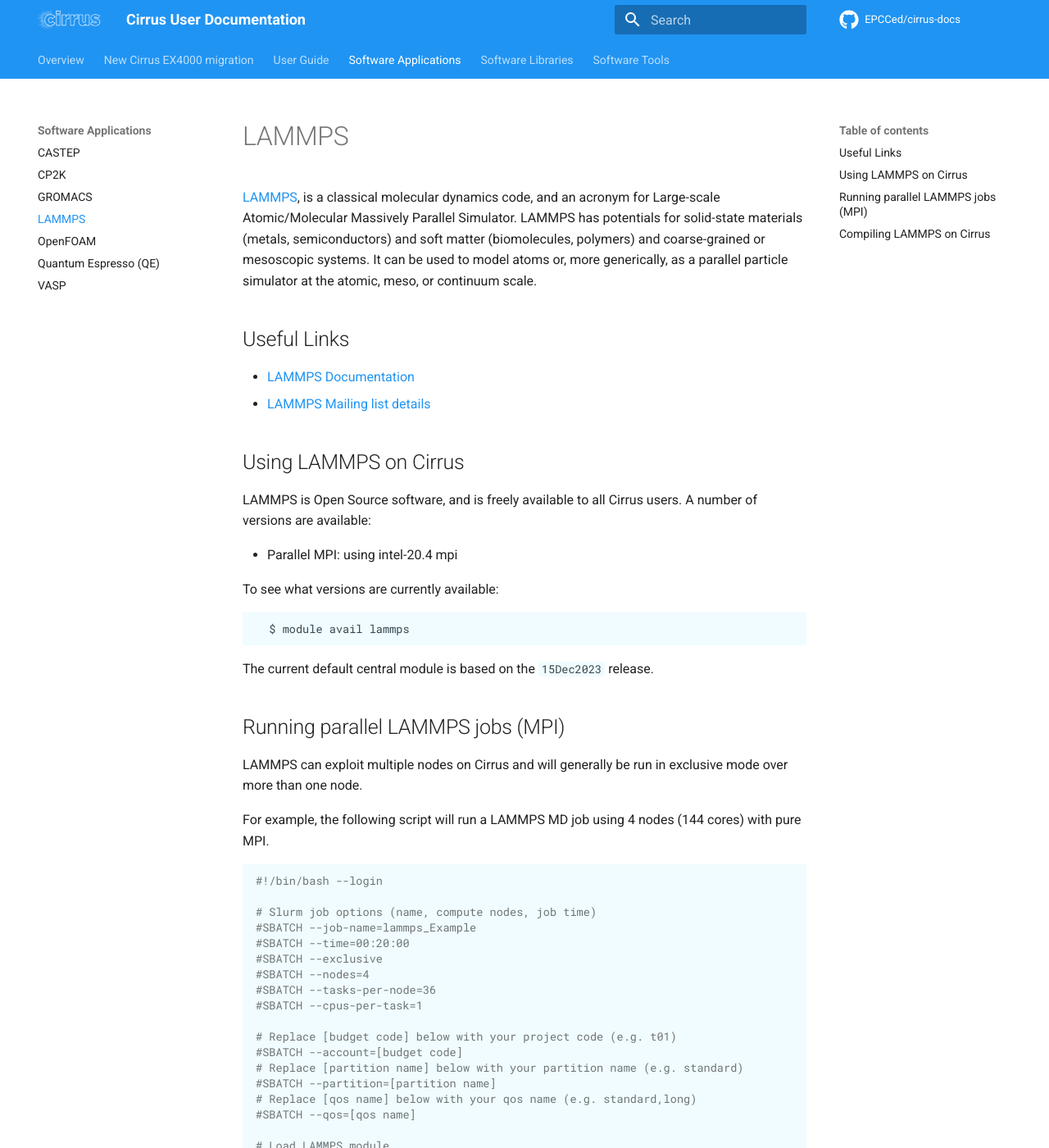
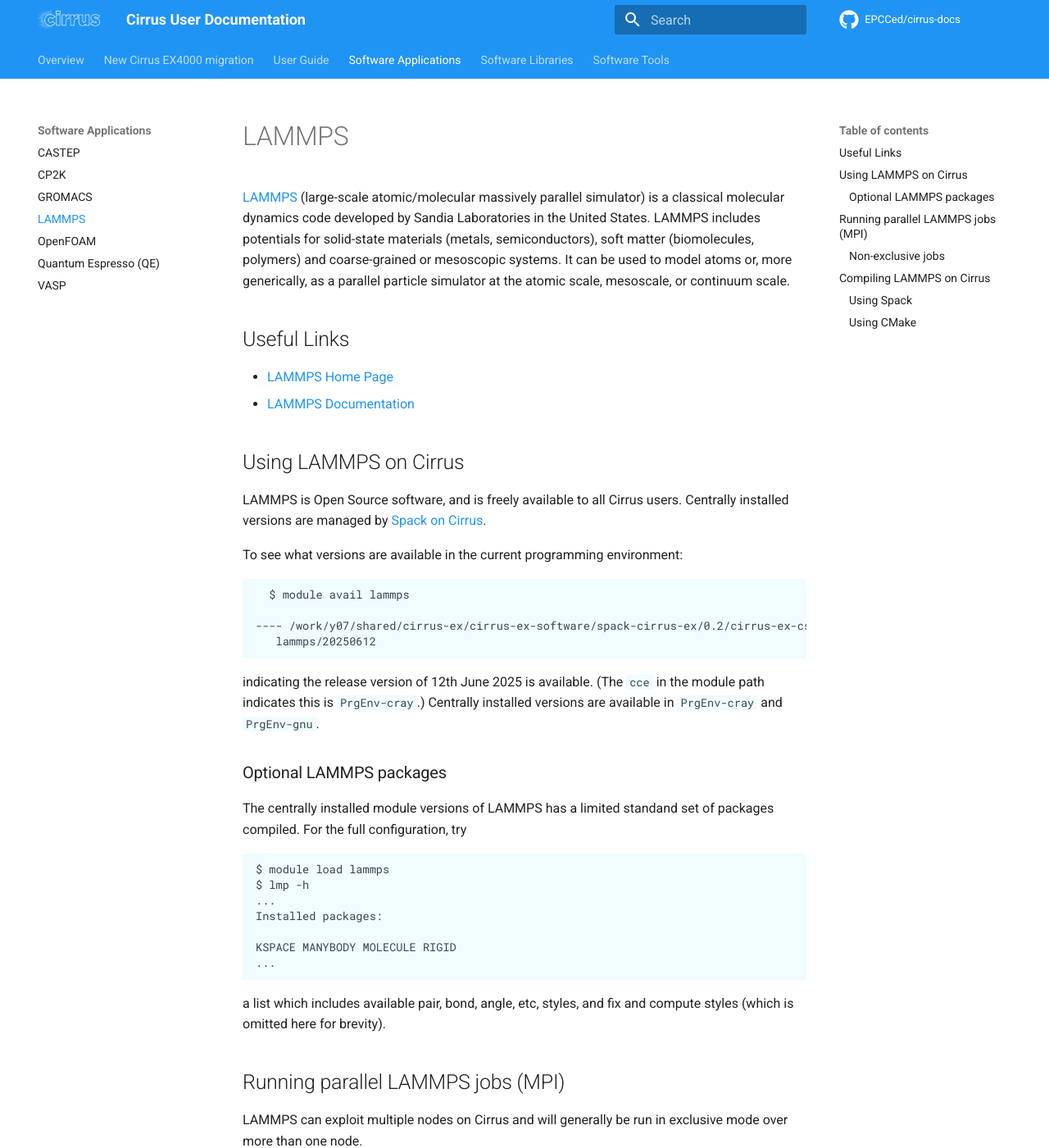
Before and after one commit to EPCCed/cirrus-docs, an MkDocs documentation site: the page built from docs/software-packages/lammps.md, in a window 1280 px wide and 1400 px high. Shown: the whole window at 82% size. Built offline with MkDocs 1.6.1 and Material for MkDocs 9.7.7, drawn with Linux system fonts in a browser that asks for light colours; comment, search, counter and statistics services are not loaded; some of the changed text lies outside the part shown.

Commit message:
Update LAMMPs descrption

````diff
--- a/docs/software-packages/lammps.md
+++ b/docs/software-packages/lammps.md
@@ -1,67 +1,162 @@
 # LAMMPS
 
-[LAMMPS](http://lammps.sandia.gov/), is a classical molecular dynamics
-code, and an acronym for Large-scale Atomic/Molecular Massively Parallel
-Simulator. LAMMPS has potentials for solid-state materials (metals,
-semiconductors) and soft matter (biomolecules, polymers) and
+[LAMMPS](http://lammps.sandia.gov/) (large-scale atomic/molecular massively
+parallel simulator) is a classical molecular dynamics
+code developed by Sandia Laboratories in the United States. LAMMPS includes
+potentials for solid-state materials (metals, semiconductors), soft
+matter (biomolecules, polymers) and
 coarse-grained or mesoscopic systems. It can be used to model atoms or,
-more generically, as a parallel particle simulator at the atomic, meso,
-or continuum scale.
+more generically, as a parallel particle simulator at the atomic scale,
+mesoscale, or continuum scale.
 
 ## Useful Links
 
-- [LAMMPS Documentation](https://lammps.sandia.gov/doc/Manual.html)
-- [LAMMPS Mailing list details](https://lammps.sandia.gov/mail.html)
+- [LAMMPS Home Page](https://www.lammps.org/)
+- [LAMMPS Documentation](https://docs.lammps.org/Manual.html)
 
 ## Using LAMMPS on Cirrus
 
 LAMMPS is Open Source software, and is freely available to all Cirrus
-users. A number of versions are available:
+users. Centrally installed versions are managed by
+[Spack on Cirrus](/software-tools/spack).
 
-- Parallel MPI: using intel-20.4 mpi
+To see what versions are available in the current programming environment:
 
-To see what versions are currently available:
 ```
   $ module avail lammps
+
+---- /work/y07/shared/cirrus-ex/cirrus-ex-software/spack-cirrus-ex/0.2/cirrus-ex-cse/modules/cce/19.0.0 ----
+   lammps/20250612
 ```
-The current default central module is based on the ``15Dec2023`` release.
+indicating the release version of 12th June 2025 is available. (The `cce` in
+the module path indicates this is `PrgEnv-cray`.) Centrally installed versions
+are available in `PrgEnv-cray` and `PrgEnv-gnu`.
+
+### Optional LAMMPS packages
+
+The centrally installed module versions of LAMMPS has a limited standand set of
+packages compiled. For the full configuration, try
+```
+$ module load lammps
+$ lmp -h
+...
+Installed packages:
+
+KSPACE MANYBODY MOLECULE RIGID
+...
+```
+a list which includes available pair, bond, angle, etc, styles, and fix and
+compute styles (which is omitted here for brevity).
+
 
 ## Running parallel LAMMPS jobs (MPI)
 
 LAMMPS can exploit multiple nodes on Cirrus and will generally be run in
 exclusive mode over more than one node.
 
-For example, the following script will run a LAMMPS MD job using 4 nodes
-(144 cores) with pure MPI.
+For example, the following script will run a LAMMPS job using 2 nodes
+(576 cores) with MPI in the Cray programming environment.
 
-```bash
-#!/bin/bash --login
+??? info "Exclusive SLURM job submission script for LAMMPS"
+    ```{.yaml .copy}
+    #!/bin/bash
 
-# Slurm job options (name, compute nodes, job time)
-#SBATCH --job-name=lammps_Example
-#SBATCH --time=00:20:00
-#SBATCH --exclusive
-#SBATCH --nodes=4
-#SBATCH --tasks-per-node=36
-#SBATCH --cpus-per-task=1
+    #SBATCH --export=none
+    #SBATCH --time=00:20:00
 
-# Replace [budget code] below with your project code (e.g. t01)
-#SBATCH --account=[budget code]
-# Replace [partition name] below with your partition name (e.g. standard)
-#SBATCH --partition=[partition name]
-# Replace [qos name] below with your qos name (e.g. standard,long)
-#SBATCH --qos=[qos name]
+    #SBATCH --nodes=2
+    #SBATCH --exclusive
 
-# Load LAMMPS module
-module load lammps
+    #SBATCH --partition=standard
+    #SBATCH --qos=standard
 
-# Run using input in in.test
-srun lmp < in.test
-```
+    #SBATCH --distribution=block:block
+    #SBATCH --hint=nomultithread
 
+    module load PrgEnv-cray
+    module load lammps
+
+    srun --ntasks=576 --ntasks-per-node=288 --cpus-per-task=1 lmp < in.test
+
+    ```
+    Here, SLURM is able to allocate resources by knowing 2 complete (exclusive)
+    nodes are required.
+    A relevant budget code may needed in the above script:
+    ```
+    #SBATCH --account=budget-code
+    ```
+    where an appropriate `budget-code` is needed.
+
+### Non-exclusive jobs
+
+Smaller jobs, requiring less than 288 cores (a full node), may be run in
+non-exclusive mode. Such a job might require only 36 MPI tasks.
+
+??? info "Non-exclusive SLURM submission script for LAMMPS"
+    ```{.yaml .copy}
+    #!/bin/bash
+
+    #SBATCH --export=none
+    #SBATCH --time=00:20:00
+
+    #SBATCH --ntasks=36
+    #SBATCH --cpus-per-task=1
+
+    #SBATCH --partition=standard
+    #SBATCH --qos=standard
+
+    #SBATCH --distribution=block:block
+    #SBATCH --hint=nomultithread
+
+    module load PrgEnv-cray
+    module load lammps
+
+    srun lmp < in.test
+    ```
+    Here, SLURM is able to allocate resources by knowning that 36 tasks are
+    required, and each task requires 1 core (`--cpus-per-task=1`). Again,
+    a valid budget code may be required (see the previous example).
 
 ## Compiling LAMMPS on Cirrus
 
-Compile instructions for LAMMPS on Cirrus can be found on GitHub:
+LAMMPS supports a significant number of optional standard packages, and also
+provides a further large selection of unsupported ("USER") packages. If one
+or more of these are required, and not provided by the central installation,
+a separation compilation will be required.
 
-- [Cirrus LAMMPS compile instructions](https://github.com/hpc-uk/build-instructions/tree/main/apps/LAMMPS)
+### Using Spack
+
+LAMMPS may be installed using `spack`. For information on availability:
+```
+$ module load spack
+$ spack info lammps
+```
+See [using Spack on Cirrus](/software-tools/spack) for further information
+on `spack`.
+
+### Using CMake
+
+LAMMPS offers developers a relatively simple and robust build mechanism
+using CMake.
+
+A standard LAMMPS CMake configuration for "most" packages might look like,
+schematically:
+
+```
+module load PrgEnv-cray
+module load cray-fftw
+module load cray-python
+
+cmake -C ../cmake/presets/most.cmake                                       \
+      -D BUILD_MPI=on                                                      \
+      -D BUILD_SHARED_LIBS=yes                                             \
+      -D CMAKE_CXX_COMPILER=CC                                             \
+      -D CMAKE_CXX_FLAGS="-O2"                                             \
+      -D CMAKE_Fortran_COMPILER=ftn                                        \
+      -D CMAKE_INSTALL_PREFIX=${prefix}                                    \
+      ../cmake/
+```
+where the `${prefix}` environment variable is used to specify the location
+of the installation. See
+[Build LAMMPS with CMake](https://docs.lammps.org/Build_cmake.html) for
+further information.
````
